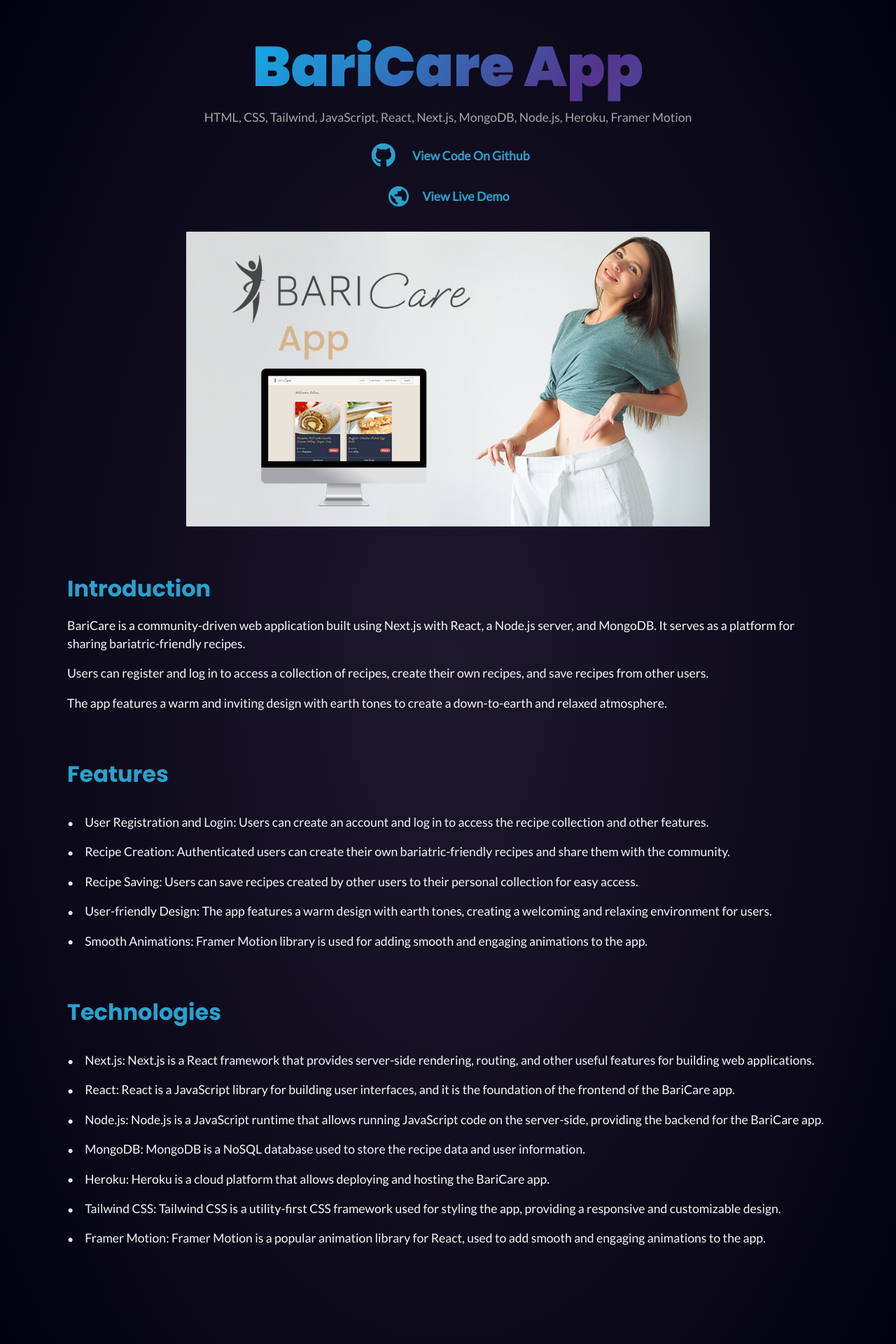
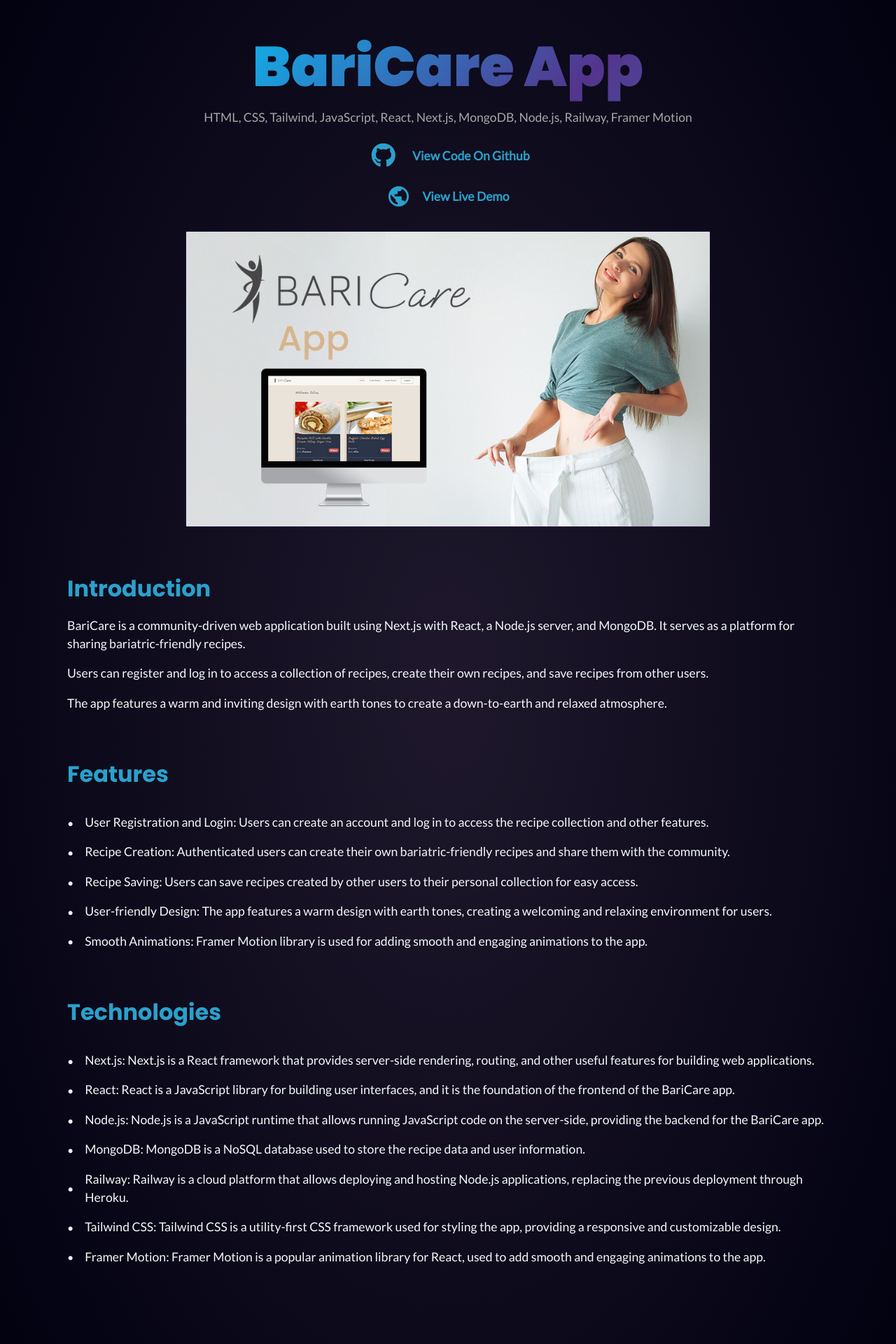
Before and after one commit to alexsilviuscr/portfolio, a Next.js app: page /portfolio/baricare-app in a window 1280 px wide. Shown: the part 228-2148 px from the top of the page at 70% size. Built offline with nearby package versions, Linux system fonts and the light colour scheme.

Commit message:
portfolio details updated

```diff
--- a/src/app/portfolio/data.json
+++ b/src/app/portfolio/data.json
@@ -6,7 +6,7 @@
         "github": "https://github.com/alexsilviuscr/BariCare-App",
         "demo": "https://baricare-app.netlify.app/login",
         "image": "/portfolio/baricare_app_case.jpg",
-        "info": "HTML, CSS, Tailwind, JavaScript, React, Next.js, MongoDB, Node.js, Heroku, Framer Motion",
+        "info": "HTML, CSS, Tailwind, JavaScript, React, Next.js, MongoDB, Node.js, Railway, Framer Motion",
         "introduction": [
             "BariCare is a community-driven web application built using Next.js with React, a Node.js server, and MongoDB. It serves as a platform for sharing bariatric-friendly recipes.",
             "Users can register and log in to access a collection of recipes, create their own recipes, and save recipes from other users.",
@@ -24,7 +24,7 @@
             "React: React is a JavaScript library for building user interfaces, and it is the foundation of the frontend of the BariCare app.",
             "Node.js: Node.js is a JavaScript runtime that allows running JavaScript code on the server-side, providing the backend for the BariCare app.",
             "MongoDB: MongoDB is a NoSQL database used to store the recipe data and user information.",
-            "Heroku: Heroku is a cloud platform that allows deploying and hosting the BariCare app.",
+            "Railway: Railway is a cloud platform that allows deploying and hosting Node.js applications, replacing the previous deployment through Heroku.",
             "Tailwind CSS: Tailwind CSS is a utility-first CSS framework used for styling the app, providing a responsive and customizable design.",
             "Framer Motion: Framer Motion is a popular animation library for React, used to add smooth and engaging animations to the app."
         ],
--- a/src/components/Portfolio/Portfolio.js
+++ b/src/components/Portfolio/Portfolio.js
@@ -9,7 +9,7 @@
     name: "BariCare App",
     category: ["all", "frontend"],
     image: "/portfolio/baricare_app_case.jpg",
-    info: "HTML, CSS, Tailwind, JavaScript, React, Next.js, MongoDB, Node.js, Heroku, Framer Motion",
+    info: "HTML, CSS, Tailwind, JavaScript, React, Next.js, MongoDB, Node.js, Railway, Framer Motion",
     slug: "baricare-app",
   },
   {
--- a/src/components/Timeline/Timeline.js
+++ b/src/components/Timeline/Timeline.js
@@ -31,7 +31,7 @@
     subtitle: "IT School, Romania",
   },
   {
-    date: "2018 - 2022",
+    date: "2020 - 2022",
     title: "MSc IT Web Communication Design",
     subtitle: "University of Southern Denmark, Denmark",
   },
```
